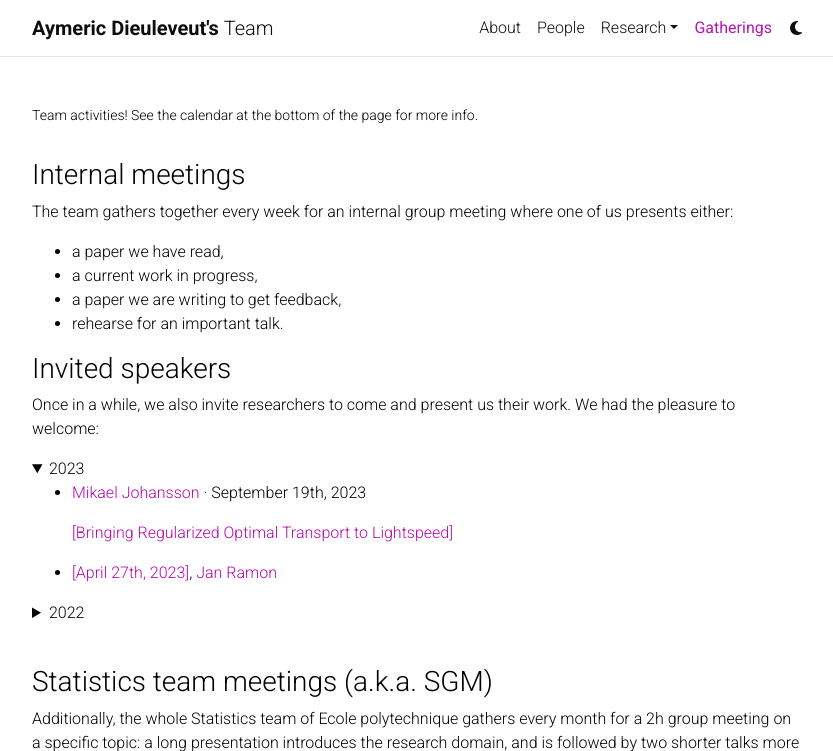
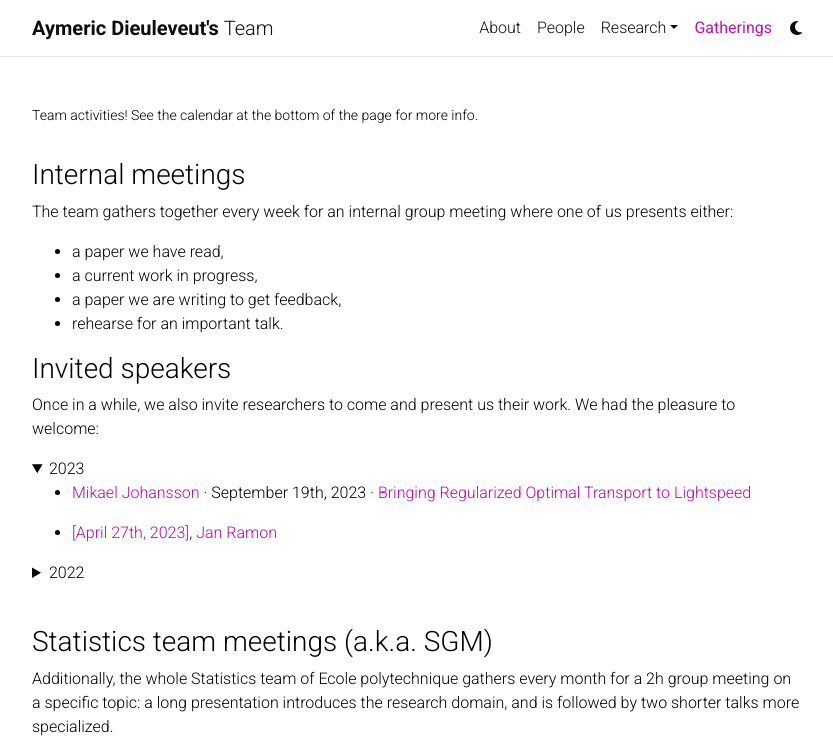
Before and after one commit to adieuleveutteam/adieuleveutteam.github.io, a Jekyll site: the page built from _pages/gatherings.md, in a window 1280 px wide and 900 px high, cut to the strip 0-751 px from the top of the window. Shown: the whole strip, without its empty margins (223-1056 px from the left). Built offline with Jekyll 4.4.1, drawn with Linux system fonts in a browser that asks for light colours; comment, search, counter and statistics services are not loaded; a style sheet for code colours, icons or effects is not loaded.

Commit message:
change display of invited speakers

```diff
--- a/_pages/gatherings.md
+++ b/_pages/gatherings.md
@@ -23,9 +23,8 @@
 2023
 </summary>
 <ul>
-<li><p> <a href="https://people.kth.se/~mikaelj/">Mikael Johansson</a> · September 19th, 2023 </p>
-<p> <a href="https://www.hi-paris.fr/2023/09/11/research-seminar-bringing-regularized-optimal-transport-to-lightspeed/">
-[Bringing Regularized Optimal Transport to Lightspeed]</a> </p> </li>
+<li><p> <a href="https://people.kth.se/~mikaelj/">Mikael Johansson</a> · September 19th, 2023 · <a href="https://www.hi-paris.fr/2023/09/11/research-seminar-bringing-regularized-optimal-transport-to-lightspeed/">
+Bringing Regularized Optimal Transport to Lightspeed</a> </p> </li>
 <li><p> <a href="https://www.hi-paris.fr/2023/03/09/hi-paris-seminar-jan-ramon-2023/">
 [April 27th, 2023]</a>, <a href="http://researchers.lille.inria.fr/jramon/">Jan Ramon</a> </p></li>
 </ul>
```
